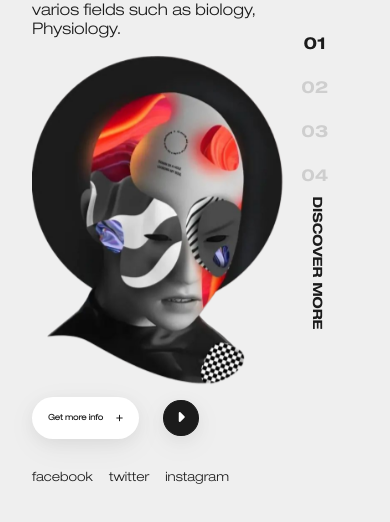
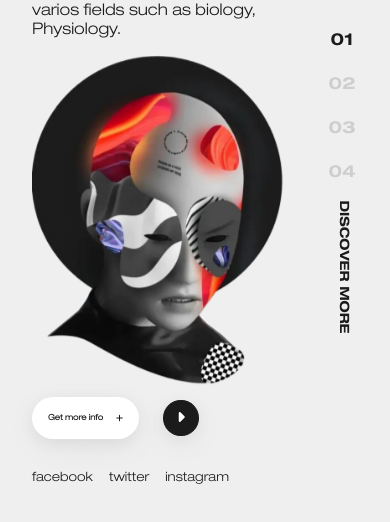
Before and after one commit to SimonGideon/AI-Landing-page, a website: page v1_landing_pages/index.html in a window 390 px wide. Shown: the part 344-866 px from the top of the page. Drawn offline with Linux system fonts and the light colour scheme.

Commit message:
Initial commit

```diff
--- a/v1_landing_pages/styles/styles.css
+++ b/v1_landing_pages/styles/styles.css
@@ -320,6 +320,9 @@ body {
 
   .side-menu {
     justify-content: space-between;
-    gap: 1.5rem;
+    align-items: center;
+    width: 4rem;
+    height: auto;
+    gap: 2rem;
   }
 }
```
